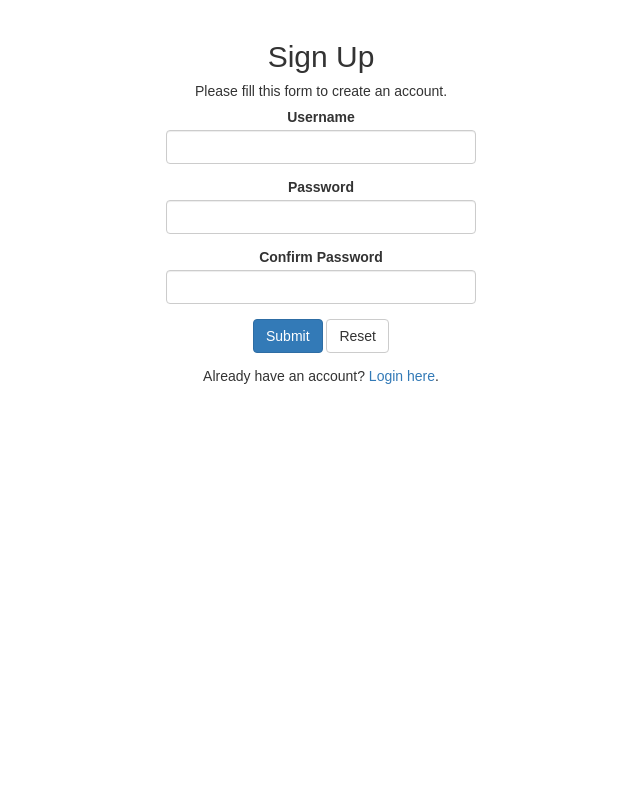
After one commit to Longshoez/PhotoContest, a PHP site: page /index.php in a window 1280 px wide. The commit adds this page. Shown: the whole page, without its empty margins (319-959 px from the left). Run offline with PHP 8.4, Linux system fonts and the light colour scheme; some libraries are stand-ins or nearby versions.

Commit message:
Sign-up/Login Database ready
the Table for the ratings is almost ready, only forgot to put the vote count row :P

```diff
--- /dev/null
+++ b/config.php
@@ -0,0 +1,16 @@
+<?php
+/* Database credentials. Assuming you are running MySQL
+server with default setting (user 'root' with no password) */
+define('DB_SERVER', 'localhost');
+define('DB_USERNAME', 'root');
+define('DB_PASSWORD', '');
+define('DB_NAME', 'registrationdb');
+
+/* Attempt to connect to MySQL database */
+$mysqli = new mysqli(DB_SERVER, DB_USERNAME, DB_PASSWORD, DB_NAME);
+
+// Check connection
+if($mysqli === false){
+    die("ERROR: Could not connect. " . $mysqli->connect_error);
+}
+?>
--- /dev/null
+++ b/index.php
@@ -0,0 +1,32 @@
+<?php
+
+/*eventualmente meter esto en un archivo externo*/
+
+/*importando estilos*/
+echo'<link rel="stylesheet" href="registerStyle.css">';
+echo '<link href="style.css" rel="stylesheet" type="text/css" />';
+echo '<link href="navBarStyle.css" rel="stylesheet" type="text/css" />';
+echo'<link rel="stylesheet" href="courseContainerStyle.css">';
+/*importando librerias de fonts e iconos*/
+echo '<link href="https://use.fontawesome.com/releases/v5.0.8/css/all.css" rel="stylesheet">';
+echo'<link href="https://fonts.googleapis.com/css?family=Raleway" rel="stylesheet">';
+echo'<link href="https://fonts.googleapis.com/css?family=Allura" rel="stylesheet">';
+/*importar scripts, metadata*/
+echo'<meta http-equiv="content-type" content="text/html;charset=utf-8" /> <!-- for spanish characteres-->';
+echo'<script src="https://ajax.googleapis.com/ajax/libs/jquery/3.3.1/jquery.min.js"></script>';
+echo'<script src="jquery-3.3.1.js"></script>';
+echo'<script src="animations.js"></script>';
+
+#login/signup bar
+include 'register.php';
+#include 'mainpage.php';
+
+#main app
+#here the nav bar
+/*if logged in = true then show this one */
+#nclude 'navBar.php';
+#the container
+#include 'courseContainer.php';
+
+
+?>
--- /dev/null
+++ b/register.php
@@ -0,0 +1,136 @@
+<?php
+// Include config file
+require_once 'config.php';
+
+// Define variables and initialize with empty values
+$username = $password = $confirm_password = "";
+$username_err = $password_err = $confirm_password_err = "";
+
+// Processing form data when form is submitted
+if($_SERVER["REQUEST_METHOD"] == "POST"){
+
+    // Validate username
+    if(empty(trim($_POST["username"]))){
+        $username_err = "Please enter a username.";
+    } else{
+        // Prepare a select statement
+        $sql = "SELECT id FROM users WHERE username = ?";
+
+        if($stmt = $mysqli->prepare($sql)){
+            // Bind variables to the prepared statement as parameters
+            $stmt->bind_param("s", $param_username);
+
+            // Set parameters
+            $param_username = trim($_POST["username"]);
+
+            // Attempt to execute the prepared statement
+            if($stmt->execute()){
+                // store result
+                $stmt->store_result();
+
+                if($stmt->num_rows == 1){
+                    $username_err = "This username is already taken.";
+                } else{
+                    $username = trim($_POST["username"]);
+                }
+            } else{
+                echo "Oops! Something went wrong. Please try again later.";
+            }
+        }
+
+        // Close statement
+        $stmt->close();
+    }
+
+    // Validate password
+    if(empty(trim($_POST['password']))){
+        $password_err = "Please enter a password.";
+    } elseif(strlen(trim($_POST['password'])) < 6){
+        $password_err = "Password must have atleast 6 characters.";
+    } else{
+        $password = trim($_POST['password']);
+    }
+
+    // Validate confirm password
+    if(empty(trim($_POST["confirm_password"]))){
+        $confirm_password_err = 'Please confirm password.';
+    } else{
+        $confirm_password = trim($_POST['confirm_password']);
+        if($password != $confirm_password){
+            $confirm_password_err = 'Password did not match.';
+        }
+    }
+
+    // Check input errors before inserting in database
+    if(empty($username_err) && empty($password_err) && empty($confirm_password_err)){
+
+        // Prepare an insert statement
+        $sql = "INSERT INTO users (username, password) VALUES (?, ?)";
+
+        if($stmt = $mysqli->prepare($sql)){
+            // Bind variables to the prepared statement as parameters
+            $stmt->bind_param("ss", $param_username, $param_password);
+
+            // Set parameters
+            $param_username = $username;
+            $param_password = password_hash($password, PASSWORD_DEFAULT); // Creates a password hash
+
+            // Attempt to execute the prepared statement
+            if($stmt->execute()){
+                // Redirect to login page
+                header("location: login.php");
+            } else{
+                echo "Something went wrong. Please try again later.";
+            }
+        }
+
+        // Close statement
+        $stmt->close();
+    }
+
+    // Close connection
+    $mysqli->close();
+}
+?>
+<center>
+<!DOCTYPE html>
+<html lang="en">
+<head>
+    <meta charset="UTF-8">
+    <title>Sign Up</title>
+    <link rel="stylesheet" href="https://maxcdn.bootstrapcdn.com/bootstrap/3.3.7/css/bootstrap.css">
+    <style type="text/css">
+        body{ font: 14px sans-serif; }
+        .wrapper{ width: 350px; padding: 20px; }
+    </style>
+</head>
+<body>
+    <div class="wrapper">
+        <h2>Sign Up</h2>
+        <p>Please fill this form to create an account.</p>
+        <form action="<?php echo htmlspecialchars($_SERVER["PHP_SELF"]); ?>" method="post">
+            <div class="form-group <?php echo (!empty($username_err)) ? 'has-error' : ''; ?>">
+                <label>Username</label>
+                <input type="text" name="username"class="form-control" value="<?php echo $username; ?>">
+                <span class="help-block"><?php echo $username_err; ?></span>
+            </div>
+            <div class="form-group <?php echo (!empty($password_err)) ? 'has-error' : ''; ?>">
+                <label>Password</label>
+                <input type="password" name="password" class="form-control" value="<?php echo $password; ?>">
+                <span class="help-block"><?php echo $password_err; ?></span>
+            </div>
+            <div class="form-group <?php echo (!empty($confirm_password_err)) ? 'has-error' : ''; ?>">
+                <label>Confirm Password</label>
+                <input type="password" name="confirm_password" class="form-control" value="<?php echo $confirm_password; ?>">
+                <span class="help-block"><?php echo $confirm_password_err; ?></span>
+            </div>
+            <div class="form-group">
+                <input type="submit" class="btn btn-primary" value="Submit">
+                <input type="reset" class="btn btn-default" value="Reset">
+            </div>
+            <p>Already have an account? <a href="login.php">Login here</a>.</p>
+        </form>
+    </div>
+</body>
+</html>
+</center>
```
Also changed, not shown: i ate my honor and used bootstrap for this B( im so mad at myself.txt (added, +10 -0 lines), index.css (+21 -6 lines), login.php (added, +112 -0 lines), logout.php (added, +14 -0 lines), registrationdb.sql (added, +83 -0 lines), welcome.php (added, +70 -0 lines).
